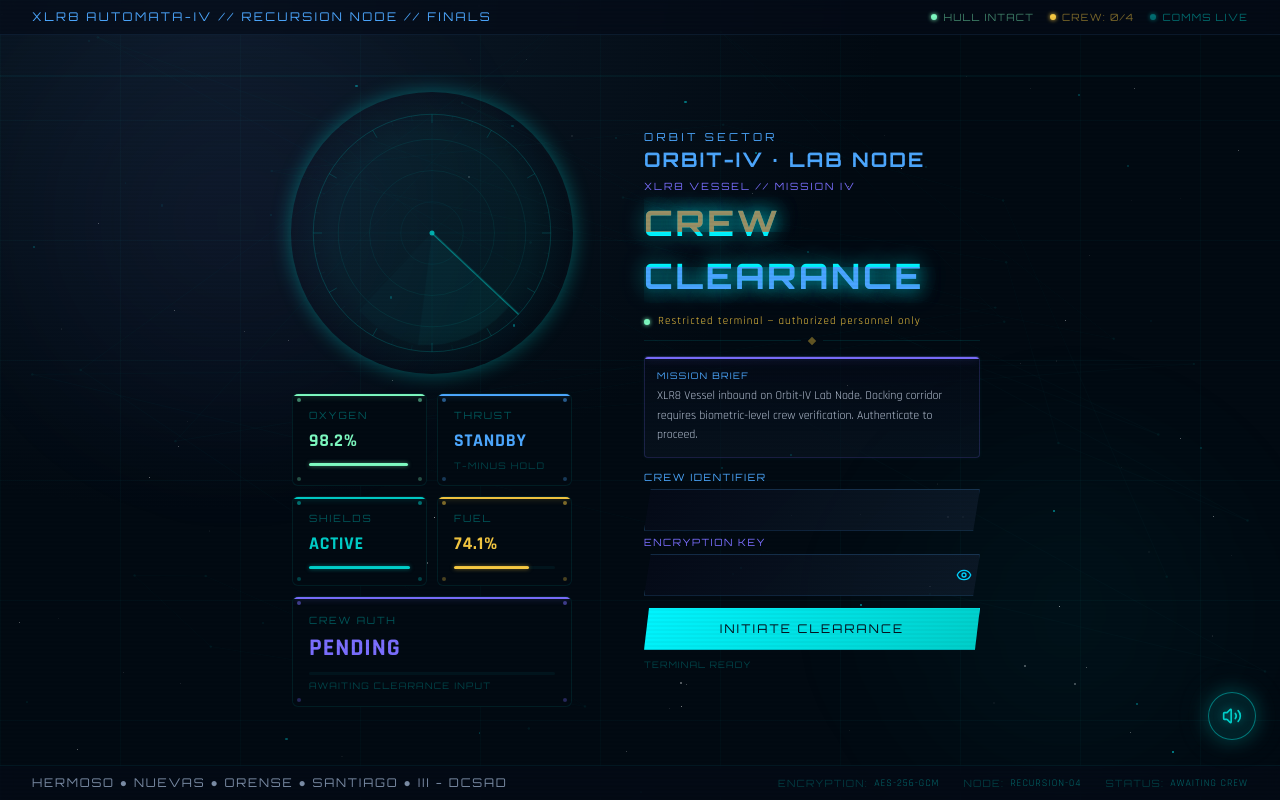
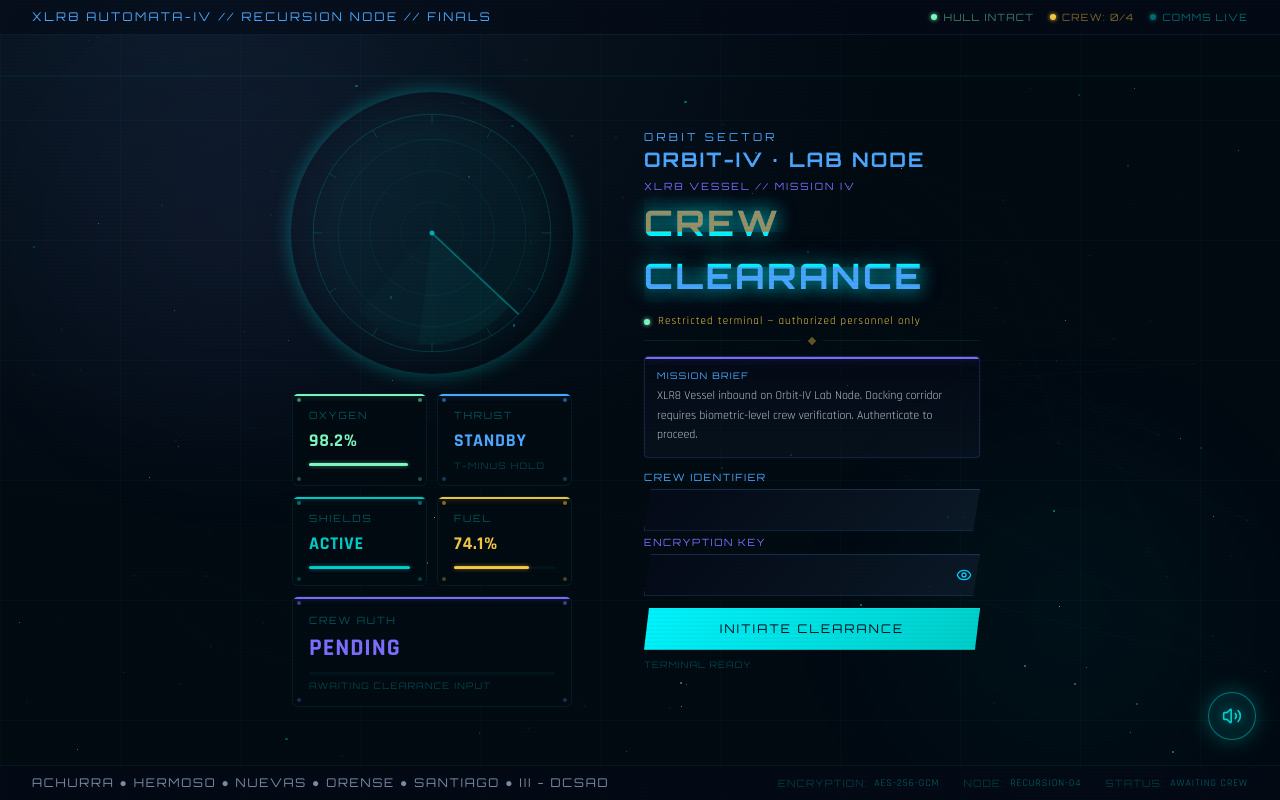
Before and after one commit to micasanf/Mathematical-Mission-Control, a Next.js app: page / in a window 1280 px wide. Built offline with nearby package versions, Linux system fonts and the light colour scheme.

Commit message:
feat: add ACHURRA to login page bottom bar

```diff
--- a/src/components/mission/LoginPage.tsx
+++ b/src/components/mission/LoginPage.tsx
@@ -760,7 +760,7 @@ export function LoginPage() {
           className="text-[10px] sm:text-[12px] tracking-[0.15em] uppercase"
           style={{ fontFamily: "var(--font-orbitron), sans-serif", color: P.textMuted }}
         >
-          HERMOSO ● NUEVAS ● ORENSE ● SANTIAGO ● III - DCSAD
+          ACHURRA ● HERMOSO ● NUEVAS ● ORENSE ● SANTIAGO ● III - DCSAD
         </div>
         <div className="flex items-center gap-4 sm:gap-6">
           <BottomStatusItem label="ENCRYPTION" value="AES-256-GCM" />
```
